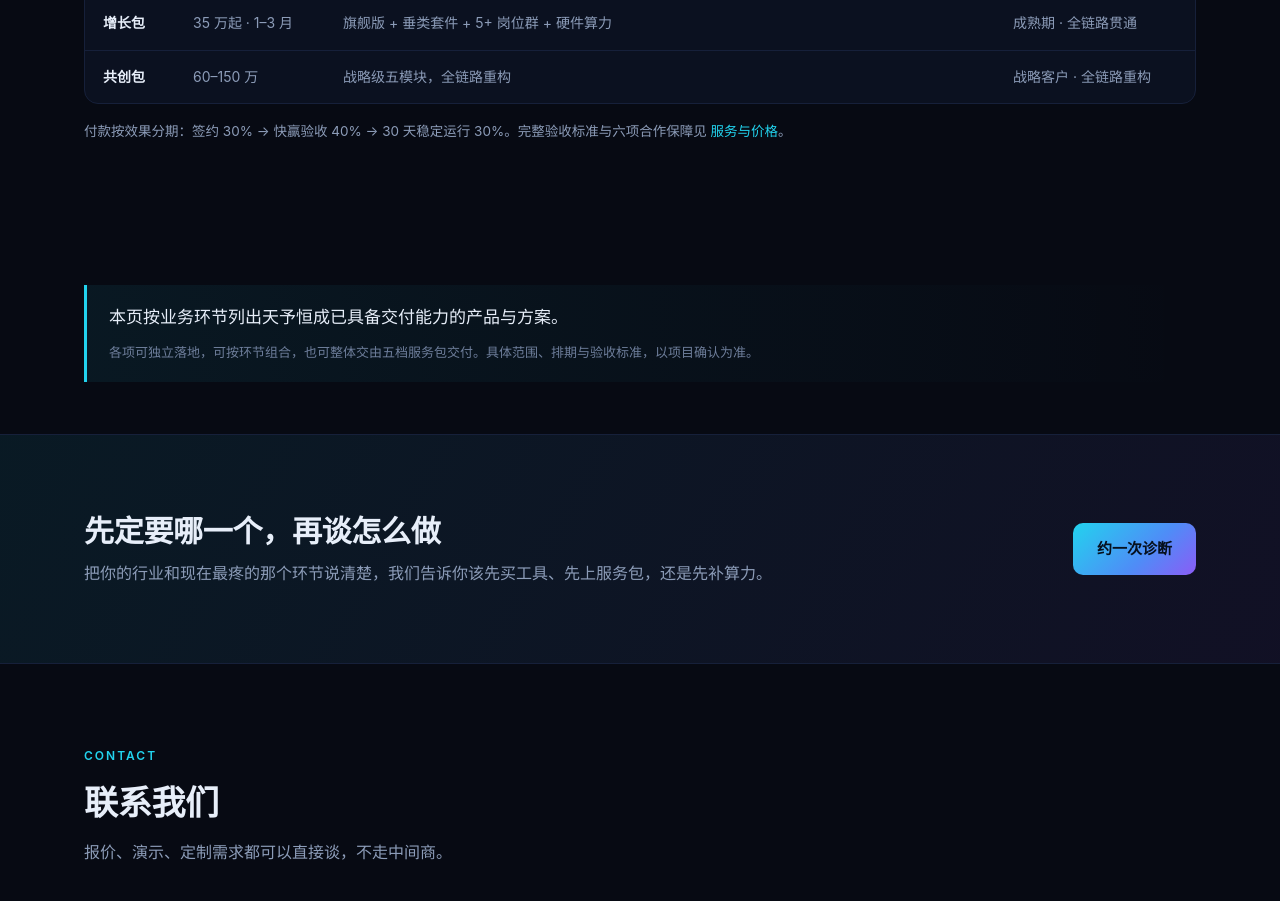
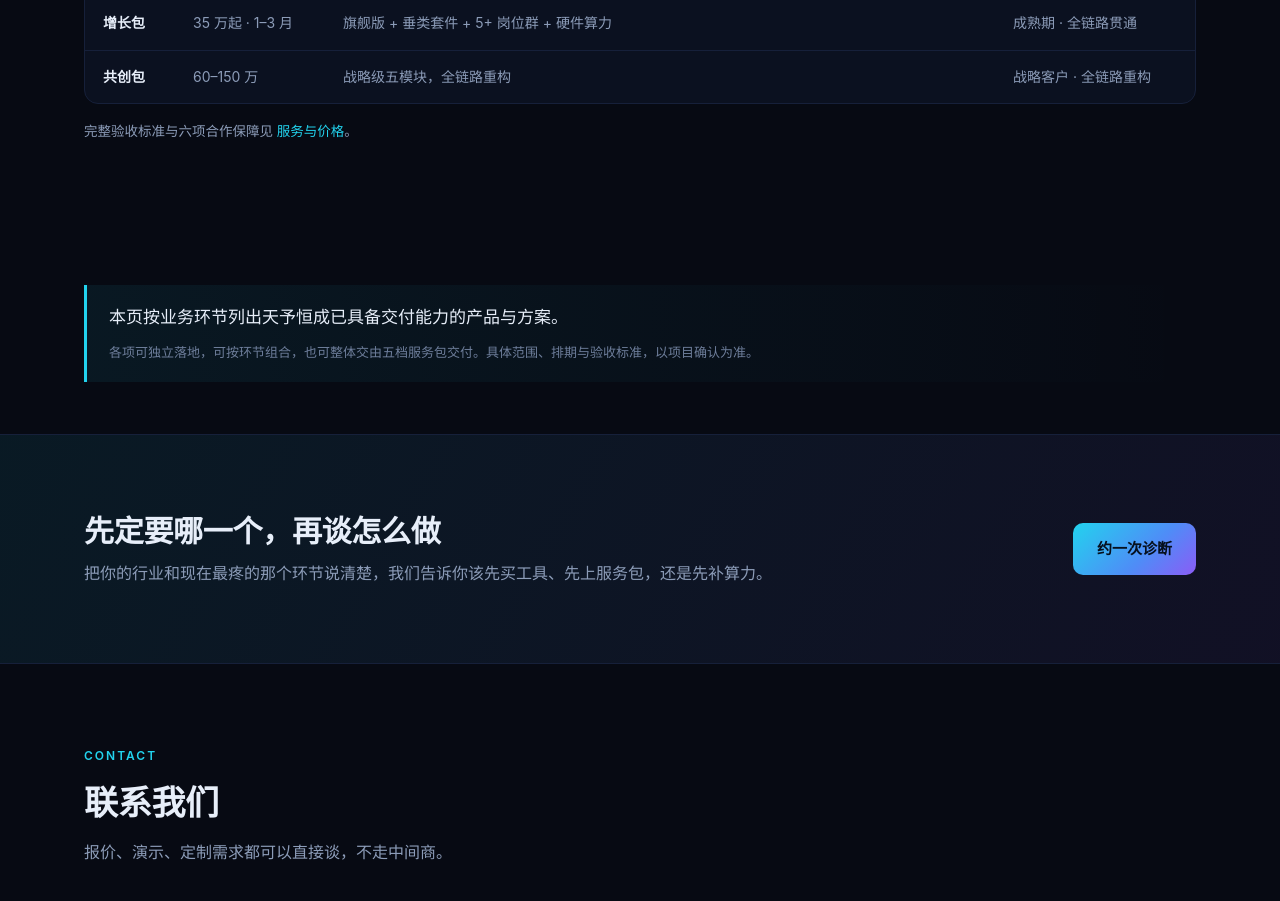
Before and after one commit to tyhctech/tyhc-site, a plain HTML site: page products.html in a window 1280 px wide. Shown: the part 6460-7361 px from the top of the page. Drawn offline with Linux system fonts and the light colour scheme.

```diff
--- a/products.html
+++ b/products.html
@@ -328,7 +328,7 @@
         </tbody>
       </table>
     </div>
-    <p class="small muted" style="margin-top:16px">付款按效果分期：签约 30% → 快赢验收 40% → 30 天稳定运行 30%。完整验收标准与六项合作保障见 <a href="service.html" style="color:var(--cyan)">服务与价格</a>。</p>
+    <p class="small muted" style="margin-top:16px">完整验收标准与六项合作保障见 <a href="service.html" style="color:var(--cyan)">服务与价格</a>。</p>
   </div>
 </section>
 
```
